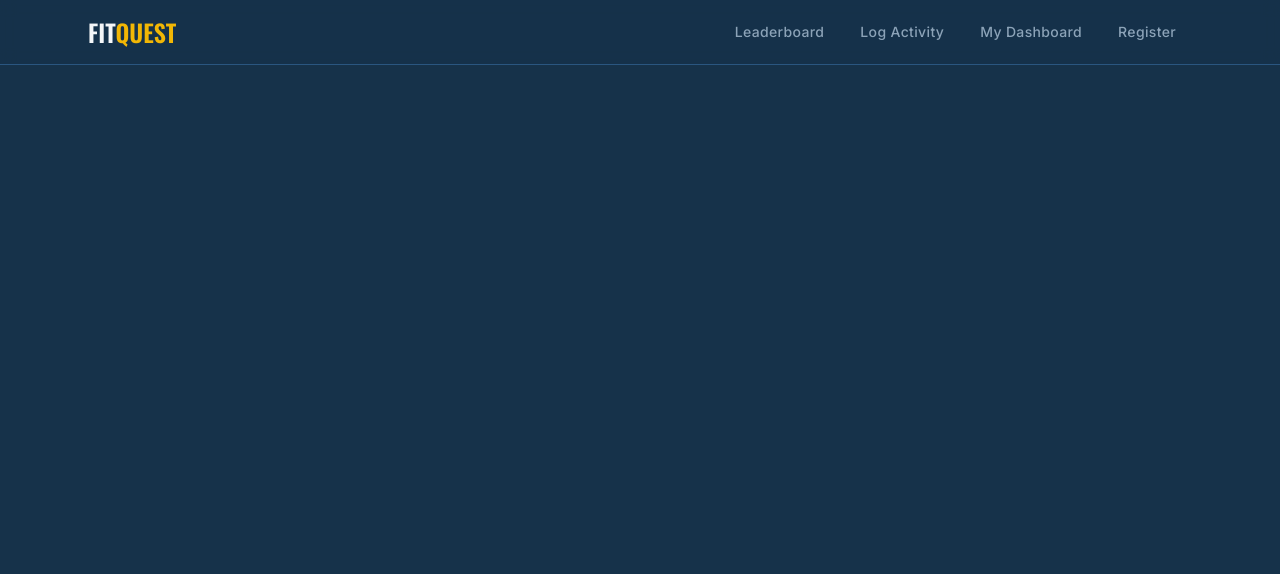
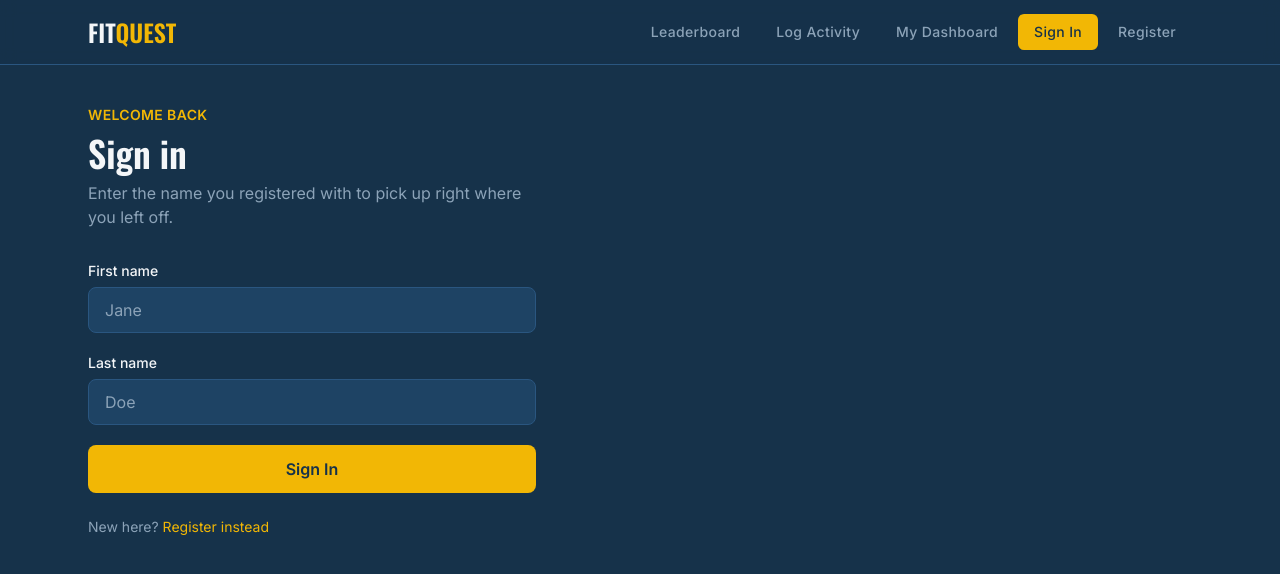
Before and after one commit to Tarunika-R/Fitness-App, a React (Vite) app in the folder frontend/: page /login in a window 1280 px wide. Shown: the top 574 px of the page. Built offline with nearby package versions, Linux system fonts and the light colour scheme.

Commit message:
sign in and register separated

```diff
--- a/frontend/src/App.jsx
+++ b/frontend/src/App.jsx
@@ -2,6 +2,7 @@ import { useState, useEffect } from 'react'
 import { BrowserRouter, Routes, Route, Navigate } from 'react-router-dom'
 import Navbar from './components/Navbar.jsx'
 import Register from './pages/Register.jsx'
+import SignIn from './pages/SignIn.jsx'
 import LogActivity from './pages/LogActivity.jsx'
 import Leaderboard from './pages/Leaderboard.jsx'
 import Dashboard from './pages/Dashboard.jsx'
@@ -17,7 +18,7 @@ export default function App() {
         if (saved) setCurrentUser(JSON.parse(saved))
     }, [])
 
-    const handleRegistered = (user) => {
+    const handleSetCurrentUser = (user) => {
         setCurrentUser(user)
         localStorage.setItem(STORAGE_KEY, JSON.stringify(user))
     }
@@ -39,7 +40,11 @@ export default function App() {
                         />
                         <Route
                             path="/register"
-                            element={<Register onRegistered={handleRegistered} currentUser={currentUser} />}
+                            element={<Register onRegistered={handleSetCurrentUser} currentUser={currentUser} />}
+                        />
+                        <Route
+                            path="/login"
+                            element={<SignIn onSignedIn={handleSetCurrentUser} currentUser={currentUser} />}
                         />
                         <Route
                             path="/log"
--- a/frontend/src/api/client.js
+++ b/frontend/src/api/client.js
@@ -9,6 +9,11 @@ const client = axios.create({
 
 export const registerUser = (payload) =>
     client.post('/users', payload).then((res) => res.data)
+
+export const lookupUser = (firstName, lastName) =>
+    client
+        .get('/users/lookup', { params: { first_name: firstName, last_name: lastName } })
+        .then((res) => res.data)
 
 export const logActivity = (payload) =>
     client.post('/activities', payload).then((res) => res.data)
--- a/frontend/src/components/Navbar.jsx
+++ b/frontend/src/components/Navbar.jsx
@@ -27,9 +27,14 @@ export default function Navbar({ currentUser, onSignOut }) {
                         My Dashboard
                     </NavLink>
                     {!currentUser && (
-                        <NavLink to="/register" className={navLinkClass}>
-                            Register
-                        </NavLink>
+                        <>
+                            <NavLink to="/login" className={navLinkClass}>
+                                Sign In
+                            </NavLink>
+                            <NavLink to="/register" className={navLinkClass}>
+                                Register
+                            </NavLink>
+                        </>
                     )}
                 </nav>
 
--- a/frontend/src/pages/Dashboard.jsx
+++ b/frontend/src/pages/Dashboard.jsx
@@ -39,17 +39,24 @@ export default function Dashboard({ currentUser }) {
     if (!currentUser) {
         return (
             <div className="max-w-md">
-                <h1 className="font-display text-3xl mb-3">Register first</h1>
+                <h1 className="font-display text-3xl mb-3">Sign in required</h1>
                 <p className="text-chalk-muted mb-6">
-                    Your personal dashboard appears once you're registered and have logged
-                    at least one activity.
+                    Sign in if you're already registered, or register if this is your first time.
                 </p>
-                <Link
-                    to="/register"
-                    className="inline-block bg-gold hover:bg-gold-dark text-track font-semibold px-6 py-3 rounded-lg transition-colors"
-                >
-                    Register now
-                </Link>
+                <div className="flex gap-3">
+                    <Link
+                        to="/login"
+                        className="inline-block bg-gold hover:bg-gold-dark text-track font-semibold px-6 py-3 rounded-lg transition-colors"
+                    >
+                        Sign In
+                    </Link>
+                    <Link
+                        to="/register"
+                        className="inline-block bg-track-surface hover:bg-track-surfaceLight border border-track-surfaceLight text-chalk font-semibold px-6 py-3 rounded-lg transition-colors"
+                    >
+                        Register
+                    </Link>
+                </div>
             </div>
         )
     }
--- a/frontend/src/pages/LogActivity.jsx
+++ b/frontend/src/pages/LogActivity.jsx
@@ -5,16 +5,24 @@ export default function LogActivity({ currentUser }) {
     if (!currentUser) {
         return (
             <div className="max-w-md">
-                <h1 className="font-display text-3xl mb-3">Register first</h1>
+                <h1 className="font-display text-3xl mb-3">Sign in required</h1>
                 <p className="text-chalk-muted mb-6">
-                    You need to be registered before logging an activity.
+                    Sign in if you're already registered, or register if this is your first time.
                 </p>
-                <Link
-                    to="/register"
-                    className="inline-block bg-gold hover:bg-gold-dark text-track font-semibold px-6 py-3 rounded-lg transition-colors"
-                >
-                    Register now
-                </Link>
+                <div className="flex gap-3">
+                    <Link
+                        to="/login"
+                        className="inline-block bg-gold hover:bg-gold-dark text-track font-semibold px-6 py-3 rounded-lg transition-colors"
+                    >
+                        Sign In
+                    </Link>
+                    <Link
+                        to="/register"
+                        className="inline-block bg-track-surface hover:bg-track-surfaceLight border border-track-surfaceLight text-chalk font-semibold px-6 py-3 rounded-lg transition-colors"
+                    >
+                        Register
+                    </Link>
+                </div>
             </div>
         )
     }
--- /dev/null
+++ b/frontend/src/pages/SignIn.jsx
@@ -0,0 +1,104 @@
+import { useState } from 'react'
+import { useNavigate, Link } from 'react-router-dom'
+import { lookupUser, getErrorMessage } from '../api/client.js'
+
+export default function SignIn({ onSignedIn, currentUser }) {
+    const navigate = useNavigate()
+    const [firstName, setFirstName] = useState('')
+    const [lastName, setLastName] = useState('')
+    const [error, setError] = useState(null)
+    const [loading, setLoading] = useState(false)
+
+    const handleSubmit = async (e) => {
+        e.preventDefault()
+        setError(null)
+        setLoading(true)
+        try {
+            const user = await lookupUser(firstName.trim(), lastName.trim())
+            onSignedIn(user)
+            navigate('/leaderboard')
+        } catch (err) {
+            setError(getErrorMessage(err))
+        } finally {
+            setLoading(false)
+        }
+    }
+
+    if (currentUser) {
+        return (
+            <div className="max-w-md">
+                <h1 className="font-display text-3xl mb-2">Already signed in</h1>
+                <p className="text-chalk-muted">
+                    You're signed in as{' '}
+                    <span className="text-chalk font-semibold">
+                        {currentUser.first_name} {currentUser.last_name}
+                    </span>
+                    .
+                </p>
+            </div>
+        )
+    }
+
+    return (
+        <div className="max-w-md">
+            <p className="text-gold font-semibold text-sm tracking-wide mb-2">WELCOME BACK</p>
+            <h1 className="font-display text-4xl font-semibold mb-2">Sign in</h1>
+            <p className="text-chalk-muted mb-8">
+                Enter the name you registered with to pick up right where you left off.
+            </p>
+
+            <form onSubmit={handleSubmit} className="space-y-5">
+                <div>
+                    <label htmlFor="firstName" className="block text-sm font-medium mb-1.5">
+                        First name
+                    </label>
+                    <input
+                        id="firstName"
+                        type="text"
+                        required
+                        value={firstName}
+                        onChange={(e) => setFirstName(e.target.value)}
+                        className="w-full bg-track-surface border border-track-surfaceLight rounded-lg px-4 py-2.5 text-chalk placeholder:text-chalk-muted focus:border-gold outline-none transition-colors"
+                        placeholder="Jane"
+                    />
+                </div>
+
+                <div>
+                    <label htmlFor="lastName" className="block text-sm font-medium mb-1.5">
+                        Last name
+                    </label>
+                    <input
+                        id="lastName"
+                        type="text"
+                        required
+                        value={lastName}
+                        onChange={(e) => setLastName(e.target.value)}
+                        className="w-full bg-track-surface border border-track-surfaceLight rounded-lg px-4 py-2.5 text-chalk placeholder:text-chalk-muted focus:border-gold outline-none transition-colors"
+                        placeholder="Doe"
+                    />
+                </div>
+
+                {error && (
+                    <div className="bg-cinder/10 border border-cinder/40 text-cinder rounded-lg px-4 py-3 text-sm">
+                        {error}
+                    </div>
+                )}
+
+                <button
+                    type="submit"
+                    disabled={loading}
+                    className="w-full bg-gold hover:bg-gold-dark disabled:opacity-60 text-track font-semibold py-3 rounded-lg transition-colors"
+                >
+                    {loading ? 'Signing in…' : 'Sign In'}
+                </button>
+            </form>
+
+            <p className="text-chalk-muted text-sm mt-6">
+                New here?{' '}
+                <Link to="/register" className="text-gold hover:underline">
+                    Register instead
+                </Link>
+            </p>
+        </div>
+    )
+}
```
Also changed, not shown: 1 other file (tests, documents, lock files or other folders).
